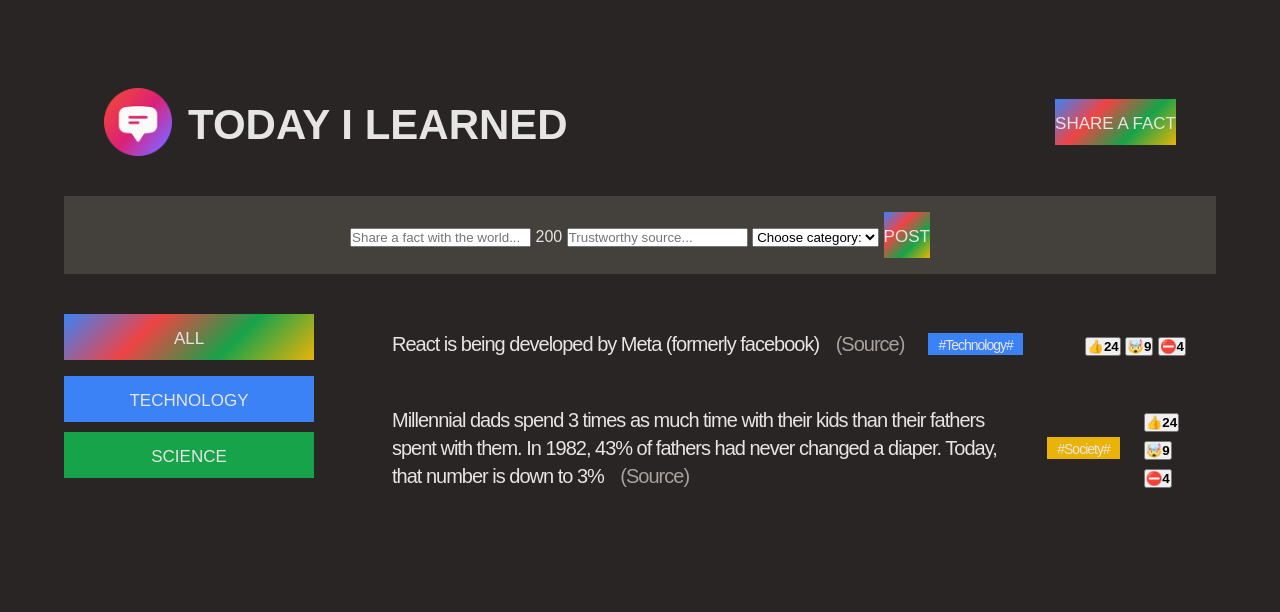
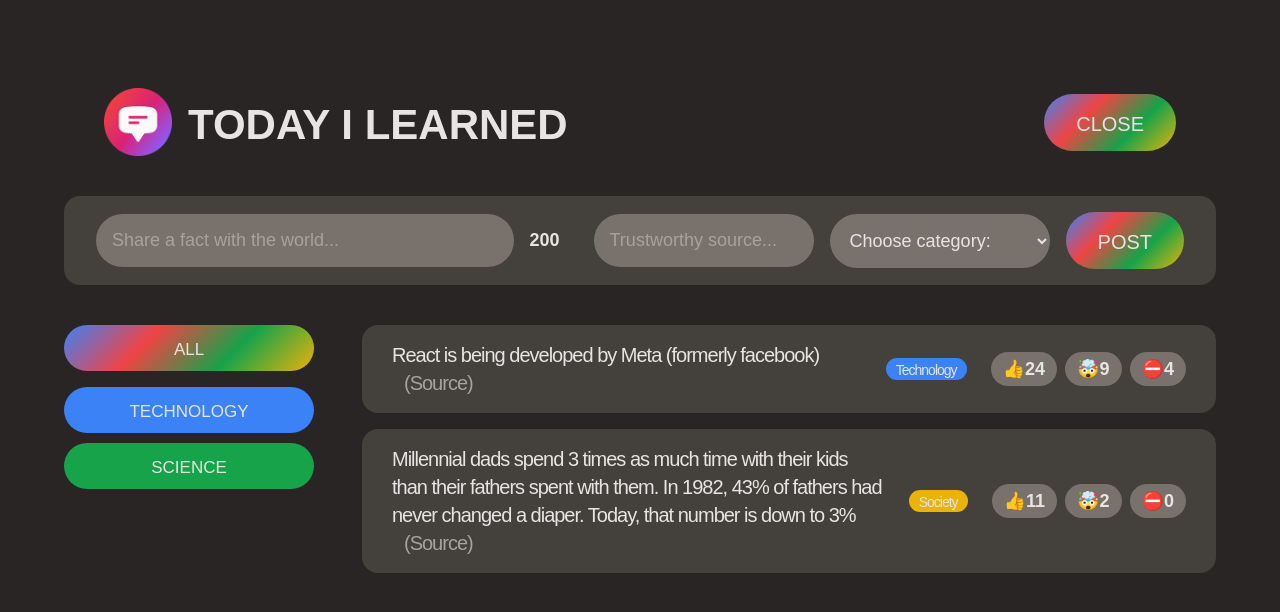
Before and after one commit to rogueassassin11/today-i-learned, a plain HTML site: page index.html in a window 1280 px wide. Both pictures are taken after a click on the button "SHARE A FACT". Drawn offline with Linux system fonts and the light colour scheme; a web font is replaced by a local one.

Commit message:
Until Going Back to First DOM Manipulation

```diff
--- a/index.html
+++ b/index.html
@@ -29,13 +29,13 @@
           />
           <h1>Today I Learned</h1>
         </div>
-        <button class="btn">Share a fact</button>
+        <button class="btn btn-large btn-open">Share a fact</button>
       </header>
 
       <form
         action="
     "
-        class="fact-form"
+        class="hidden fact-form"
       >
         <input type="text" placeholder="Share a fact with the world..." />
         <span>200</span>
@@ -46,7 +46,7 @@
           <option value="Science">Science</option>
           <option value="Finance">Finance</option>
         </select>
-        <button class="btn">Post</button>
+        <button class="btn btn-large">Post</button>
       </form>
 
       <main class="main">
@@ -87,12 +87,12 @@
                 >
               </p>
               <span class="tag" style="background-color: #3b82f6"
-                >#Technology#</span
+                >Technology</span
               >
               <div class="vote-buttons">
-                <button>👍<strong>24</strong></button>
-                <button>🤯<strong>9</strong></button>
-                <button>⛔<strong>4</strong></button>
+                <button>👍24</button>
+                <button>🤯9</button>
+                <button>⛔4</button>
               </div>
             </li>
             <li class="fact">
@@ -107,18 +107,18 @@
                   >(Source)</a
                 >
               </p>
-              <span class="tag" style="background-color: #eab308"
-                >#Society#</span
-              >
+              <span class="tag" style="background-color: #eab308">Society</span>
               <div class="vote-buttons">
-                <button>👍<strong>24</strong></button>
-                <button>🤯<strong>9</strong></button>
-                <button>⛔<strong>4</strong></button>
+                <button>👍11</button>
+                <button>🤯2</button>
+                <button>⛔0</button>
               </div>
             </li>
           </ul>
         </section>
       </main>
     </div>
+
+    <script src="script.js"></script>
   </body>
 </html>
--- /dev/null
+++ b/script.js
@@ -0,0 +1,33 @@
+// TOGGLING FORM
+
+const btn = document.querySelector(".btn-open");
+const form = document.querySelector(".fact-form");
+
+btn.addEventListener("click", function () {
+  if (form.classList.contains("hidden")) {
+    form.classList.remove("hidden");
+    btn.textContent = "Close";
+  } else {
+    form.classList.add("hidden");
+    btn.textContent = "Share a fact";
+  }
+});
+
+let votesInteresting = 23;
+let votesMindblowing = 5;
+const text = "Joel is cool.";
+
+const CATEGORIES = [
+  { name: "technology", color: "#3b82f6" },
+  { name: "science", color: "#16a34a" },
+  { name: "finance", color: "#ef4444" },
+  { name: "society", color: "#eab308" },
+  { name: "entertainment", color: "#db2777" },
+  { name: "health", color: "#14b8a6" },
+  { name: "history", color: "#f97316" },
+  { name: "news", color: "#8b5cf6" },
+];
+
+const allCategories = CATEGORIES.map((el) => el.name);
+
+console.log(allCategories);
--- a/style.css
+++ b/style.css
@@ -10,6 +10,11 @@ body {
   text-transform: uppercase;
   font-family: Sono, sans-serif;
   padding: 48px 64px;
+  font-weight: 400;
+}
+
+.hidden {
+  display: none !important;
 }
 
 /* LAYOUT */
@@ -25,21 +30,19 @@ body {
   justify-content: space-between;
 }
 
-.fact-form {
-  background-color: oklch(37.4% 0.01 67.558);
-  margin-bottom: 40px;
-  padding: 16px 40px;
-  text-align: center;
-}
-
 .main {
   display: grid;
   grid-template-columns: 250px 1fr;
   gap: 48px;
 }
 
+@media (max-width: 900px) {
+  .main {
+    grid-template-columns: 1fr;
+  }
+}
+
 /* ELEMENTS */
-
 .logo {
   display: flex;
   align-items: center;
@@ -69,10 +72,23 @@ h1 {
   margin-bottom: 16px;
   padding: 16px 30px;
   letter-spacing: -1px;
-
+  background-color: oklch(37.4% 0.01 67.558);
   display: flex;
   align-items: center;
   gap: 24px;
+  border-radius: 16px;
+}
+
+@media (max-width: 1200px) {
+  .fact {
+    flex-direction: column;
+    align-items: end;
+    gap: 12px;
+  }
+}
+
+.fact-form input:first-child {
+  flex-grow: 1;
 }
 
 .tag {
@@ -81,10 +97,30 @@ h1 {
   padding-top: 3px;
   padding-left: 10px;
   padding-right: 10px;
+  border-radius: 100px;
 }
 
 .vote-buttons {
   margin-left: auto;
+  display: flex;
+  flex-shrink: 0;
+  gap: 8px;
+}
+
+.vote-buttons button {
+  background-color: #78716c;
+  border: none;
+  font-size: 18px;
+  padding: 6px 12px;
+  border-radius: 100px;
+  color: inherit;
+  font-family: inherit;
+  font-weight: 600;
+  transition: 0.3s;
+}
+
+.vote-buttons button:hover {
+  background-color: #292524;
 }
 
 ul {
@@ -113,6 +149,9 @@ ul {
   padding: 16px 0 13px;
   background-image: linear-gradient(135deg, #3b82f6, #ef4444, #16a34a, #eab308);
   color: inherit;
+  border-radius: 100px;
+  cursor: pointer;
+
   transition: 0.3s;
 }
 
@@ -134,3 +173,52 @@ ul {
   width: 100%;
   background-image: none;
 }
+
+/* FACT FORM */
+
+.fact-form {
+  background-color: oklch(37.4% 0.01 67.558);
+  margin-bottom: 40px;
+  padding: 16px 32px;
+  display: flex;
+  align-items: center;
+  gap: 16px;
+  border-radius: 16px;
+}
+
+.fact-form input,
+.fact-form select {
+  width: 220px;
+  background-color: #78716c;
+  border: none;
+  border-radius: 100px;
+  padding: 16px;
+  font-size: 18px;
+  color: inherit;
+  font-family: inherit;
+}
+
+.fact-form input::placeholder {
+  color: #a8a29e;
+}
+
+.fact-form span {
+  font-weight: 600;
+  font-size: 18px;
+  margin-right: 18px;
+}
+
+@media (max-width: 1065px) {
+  .body {
+    padding: 32px 48px;
+  }
+  .fact-form {
+    flex-direction: column;
+    align-items: stretch;
+  }
+
+  .fact-form input,
+  .fact-form select {
+    width: auto;
+  }
+}
```
